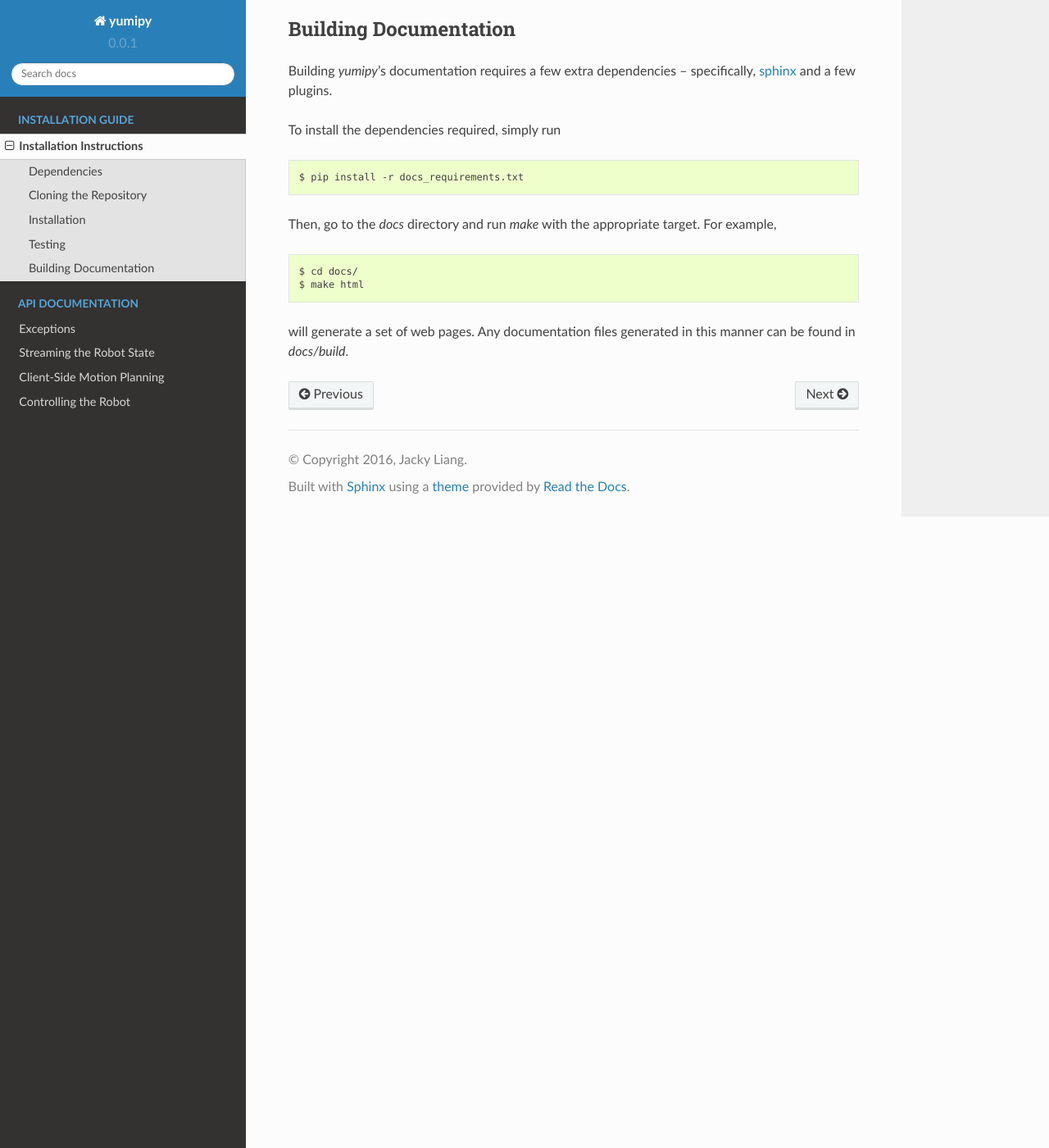
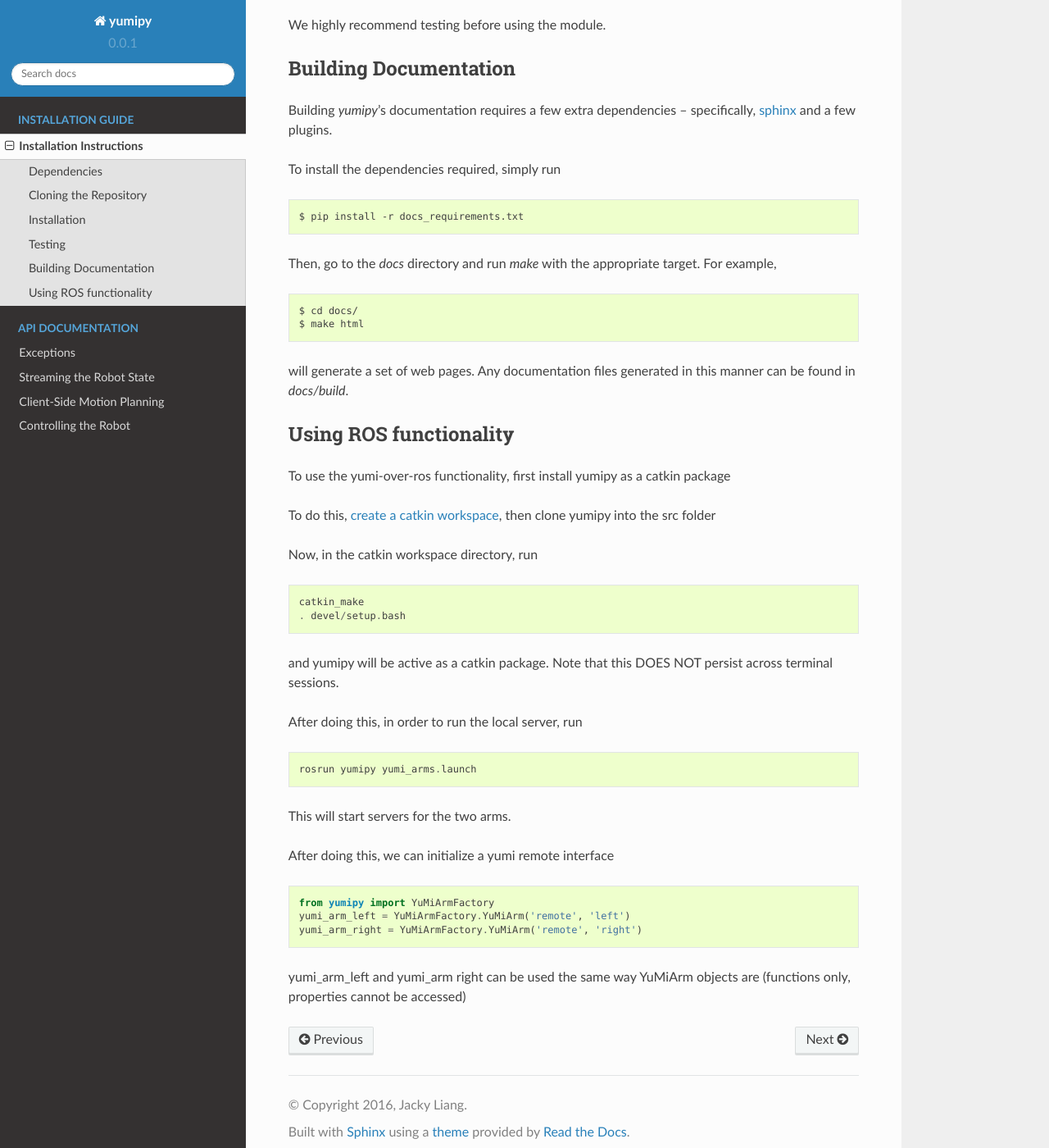
Before and after one commit to BerkeleyAutomation/yumipy, a Sphinx documentation site: the page built from docs/source/install/install.rst, in a window 1280 px wide and 1400 px high, scrolled down 1227 px. Shown: the whole window at 82% size. Built offline with Sphinx 7.4.7 and the Read the Docs theme 2.0.0, drawn with Linux system fonts in a browser that asks for light colours; some of the changed text lies outside the part shown.

Commit message:
Add install instructions

```diff
--- a/docs/source/api/robot.rst
+++ b/docs/source/api/robot.rst
@@ -9,8 +9,8 @@ YuMiArm
 ~~~~~~~
 .. autoclass:: yumipy.YuMiArm
 
-ROS remote YuMiArm
-~~~~~~~~~~~~~~~~~~
+YuMiArm_ROS
+~~~~~~~~~~~
 .. autoclass:: yumipy.YuMiArm_ROS
 
 YuMiRobot
--- a/docs/source/install/install.rst
+++ b/docs/source/install/install.rst
@@ -10,6 +10,10 @@ which can be installed using `pip install` on the source repo.
 
 Any other dependencies will be installed automatically when `yumipy` is
 installed with `pip`.
+
+To use the remote yumi functionality, `ROS`_ is needed.
+
+.. _ROS: http://wiki.ros.org/
 
 Cloning the Repository
 ~~~~~~~~~~~~~~~~~~~~~~
@@ -65,3 +69,33 @@ For example, ::
 
 will generate a set of web pages. Any documentation files
 generated in this manner can be found in `docs/build`.
+
+Using ROS functionality
+~~~~~~~~~~~~~~~~~~~~~~~
+To use the yumi-over-ros functionality, first install yumipy as a catkin package
+
+To do this, `create a catkin workspace`_, then clone yumipy into the src folder
+
+.. _create a catkin workspace: http://wiki.ros.org/catkin/Tutorials/create_a_workspace
+
+Now, in the catkin workspace directory, run ::
+
+    catkin_make
+    . devel/setup.bash
+
+and yumipy will be active as a catkin package. Note that this DOES NOT persist across terminal sessions.
+
+
+After doing this, in order to run the local server, run ::
+
+    rosrun yumipy yumi_arms.launch
+
+This will start servers for the two arms.
+
+After doing this, we can initialize a yumi remote interface ::
+
+    from yumipy import YuMiArmFactory
+    yumi_arm_left = YuMiArmFactory.YuMiArm('remote', 'left')
+    yumi_arm_right = YuMiArmFactory.YuMiArm('remote', 'right')
+
+yumi_arm_left and yumi_arm right can be used the same way YuMiArm objects are (functions only, properties cannot be accessed)
```
Also changed, not shown: 10 other files.
